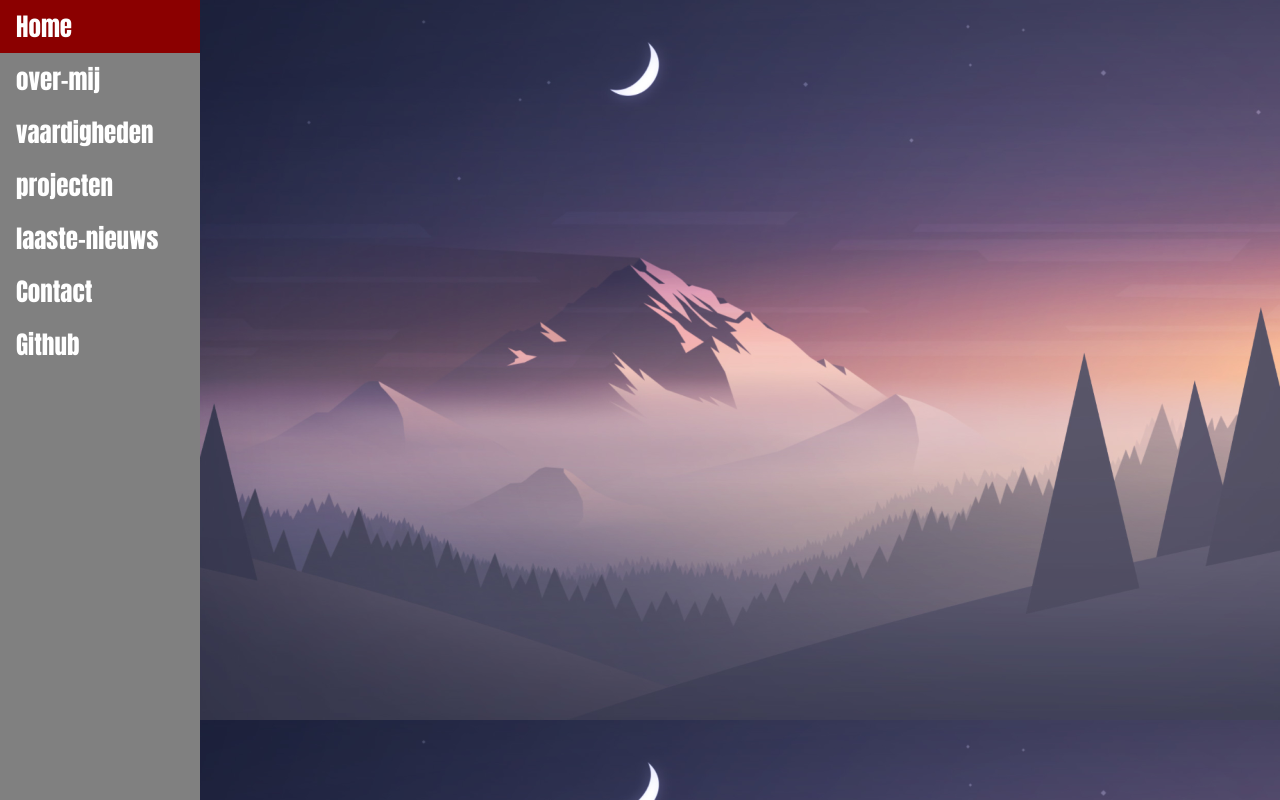
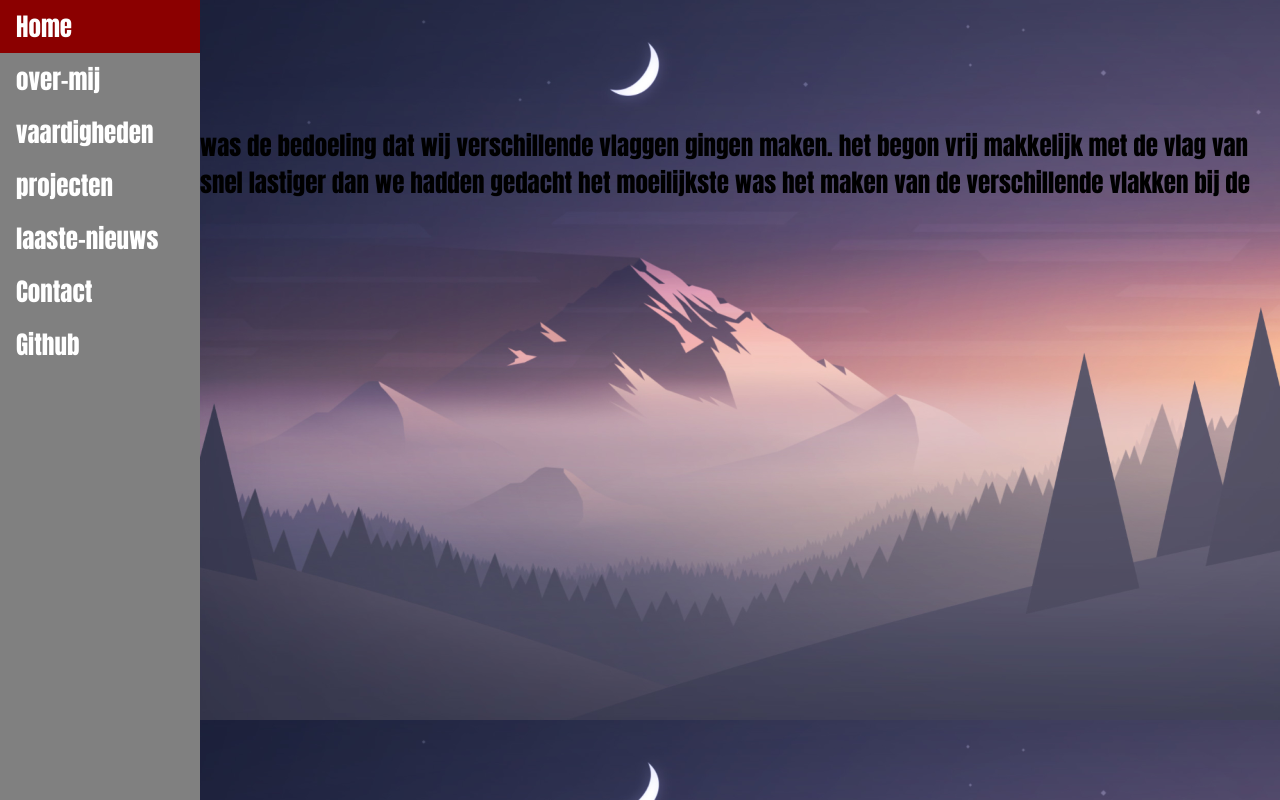
Before and after one commit to ROC-van-Amsterdam-College-Amstelland/project-portfolio-youpbos, a plain HTML site: page projecten.html in a window 1280 px wide. Drawn offline with Linux system fonts and the light colour scheme.

Commit message:
text voor pagina

```diff
--- a/projecten.html
+++ b/projecten.html
@@ -23,7 +23,9 @@
                     <h2>vlaggen</h2>
                 </div>
                 <div id="beschrijfing">
-                    <a></a>
+                    <a>voor deze opdracht was de bedoeling dat wij verschillende vlaggen gingen maken.
+                        het begon vrij makkelijk met de vlag van polen maar werd al snel lastiger dan we hadden gedacht
+                        het moeilijkste was het maken van de verschillende vlakken bij de vlag Denenmarken</a>
                 </div>
             </main>
             <footer>
```
